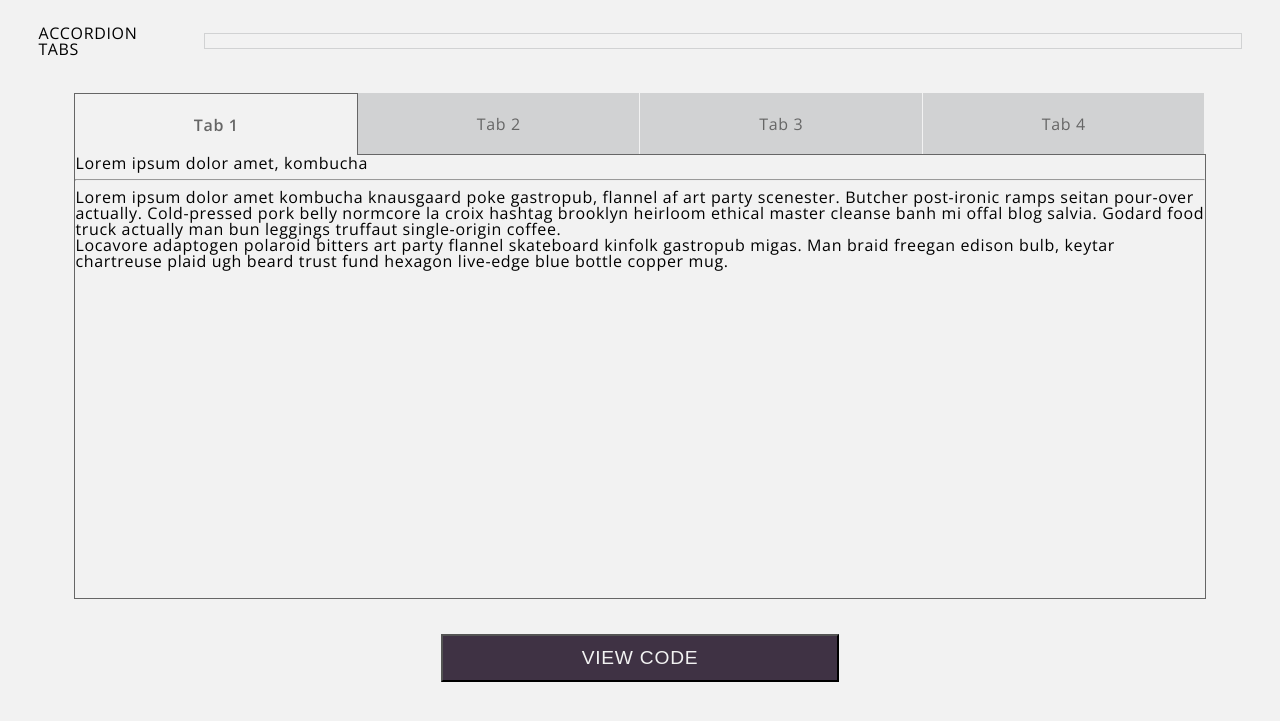
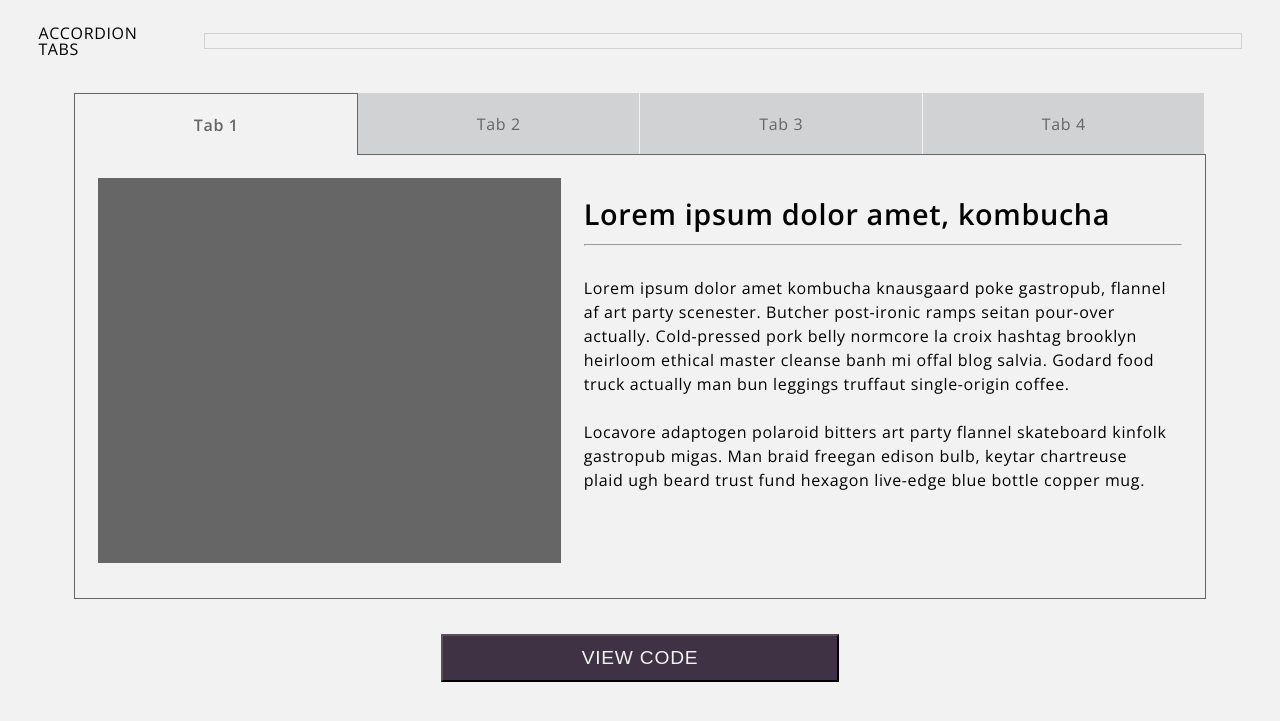
Before and after one commit to PreciseSlice/pattrn-party, a plain HTML site: page index.html in a window 1280 px wide. Shown: the part 61-782 px from the top of the page. Drawn offline with nearby package versions, Linux system fonts and the light colour scheme.

Commit message:
style tab content

```diff
--- a/styles.css
+++ b/styles.css
@@ -85,15 +85,21 @@ header h3 {
 	font-weight: 600;
 }
 
-
 .tab-content {
   display: none;
   height: 88%;
   border: 1px solid #666666;
 }
 
+.sqaure-placeholder {
+  background-color: #666666;
+  height: 87%;
+  margin: 2%;
+  width: 188%;
+}
+
 .show {
-  display: block;
+  display: flex;
 }
 
 .a-wrapper {
@@ -121,3 +127,22 @@ header h3 {
 #first-tab {
   margin: 0;
 }
+
+.tab-text {
+  margin: 4% 2% 2% 0;
+}
+
+.tab-text h2 {
+  font-size: 1.8em;
+  font-weight: 600;
+  margin-bottom: 2.5%;
+}
+
+.tab-text hr {
+  margin-bottom: 5%;
+}
+
+.tab-text p {
+  line-height: 1.5em;
+  margin: 4% 2.5% 0 0;
+}
```
